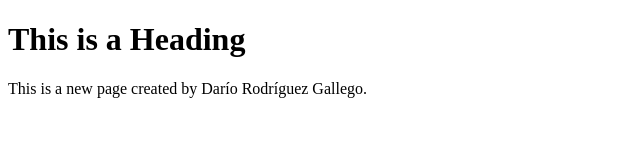
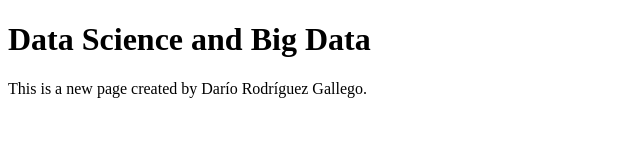
Before and after one commit to dariogallego/dariogallego.github.io, a plain HTML site: page index.html in a window 1280 px wide. Shown: the whole page, without its empty margins (0-640 px from the left). Drawn offline with Linux system fonts and the light colour scheme.

Commit message:
Update index.html

```diff
--- a/index.html
+++ b/index.html
@@ -5,7 +5,7 @@
 </head>
 <body>
 
-<h1>This is a Heading</h1>
+<h1>Data Science and Big Data</h1>
 <p>This is a new page created by Darío Rodríguez Gallego.</p>
 
 </body>
```
